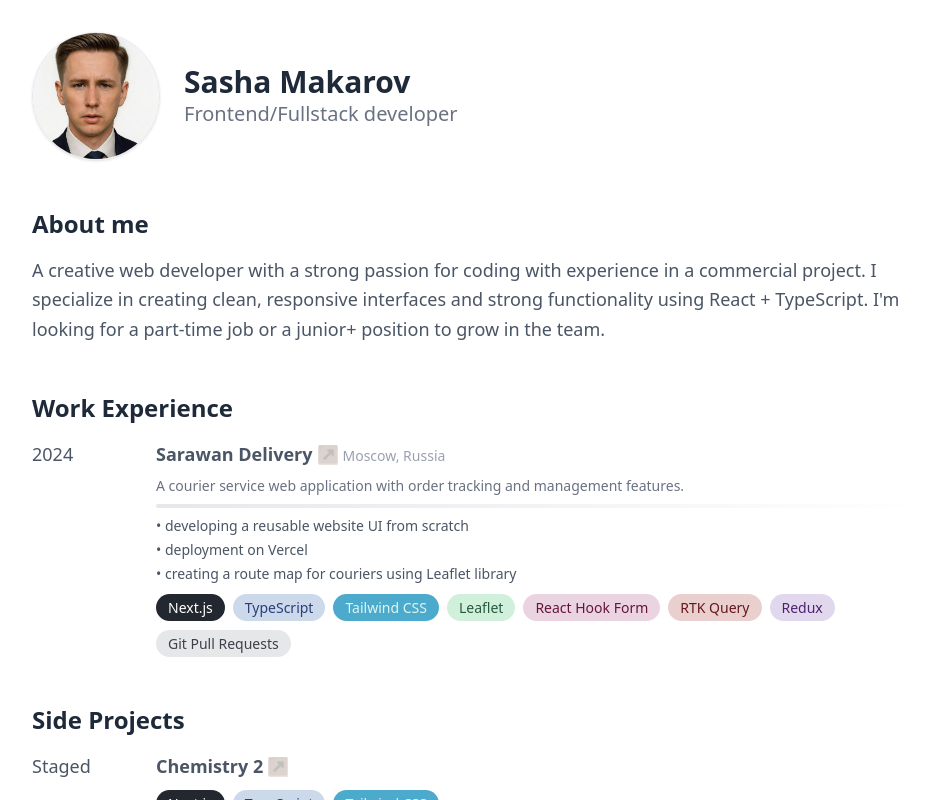
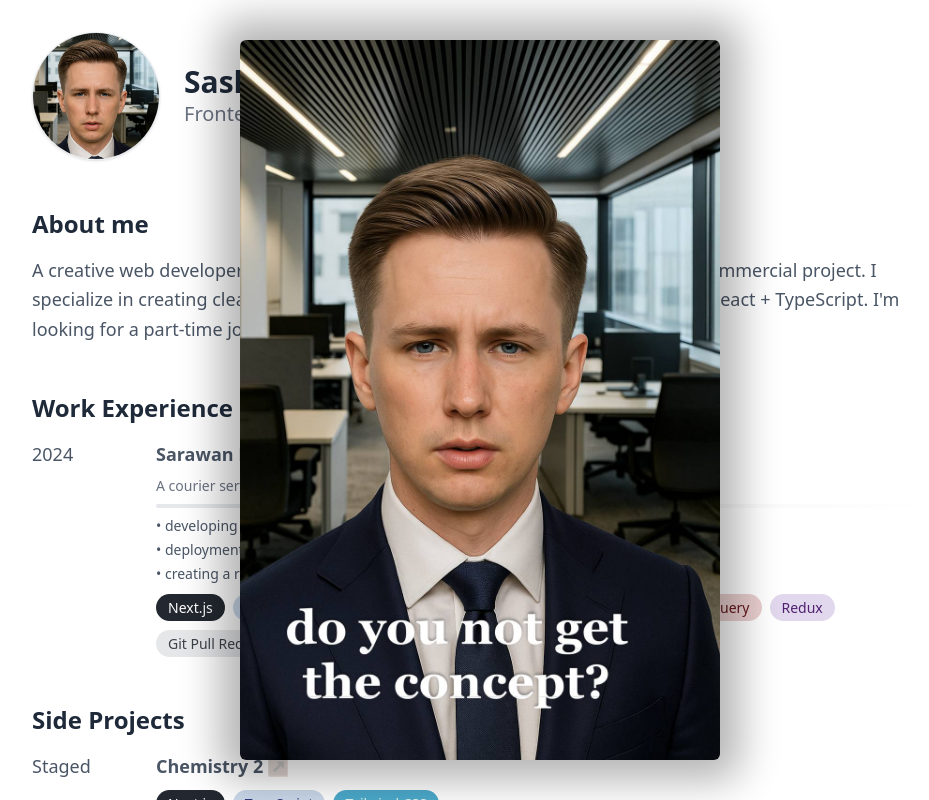
Before and after one commit to sayces/portfolio, a React (Vite) app: page / in a window 1280 px wide. Both pictures are taken after a click on the element 256 px from the left and 96 px from the top of the page. Shown: the top 800 px of the page, without its empty margins (160-1089 px from the left). Built offline with nearby package versions, Linux system fonts and the light colour scheme.

Commit message:
add profile fullscreen photo

```diff
--- /dev/null
+++ b/src/shared/components/FullscreenPhoto.tsx
@@ -0,0 +1,29 @@
+import React from "react";
+
+interface FullscreenPhotoProps {
+  src: string;
+  alt: string;
+  onClose: () => void;
+}
+
+const FullscreenPhoto: React.FC<FullscreenPhotoProps> = ({
+  src,
+  alt,
+  onClose,
+}) => {
+  return (
+    <div
+      className="fixed inset-0 z-50 flex items-center justify-center bg-transparent"
+      onClick={onClose}
+    >
+      <img
+        src={src}
+        alt={alt}
+        className="max-w-[90vw] max-h-[90vh] object-contain rounded-md shadow-[0_0_40px_20px_rgba(0,0,0,0.3)]"
+        onClick={(e) => e.stopPropagation()}
+      />
+    </div>
+  );
+};
+
+export default FullscreenPhoto;
--- a/src/shared/components/ProfilePhoto.tsx
+++ b/src/shared/components/ProfilePhoto.tsx
@@ -1,4 +1,5 @@
-import React from "react";
+import React, { useState } from "react";
+import FullscreenPhoto from "@/shared/components/FullscreenPhoto";
 
 interface ProfilePhotoProps {
   src: string;
@@ -8,14 +9,31 @@ interface ProfilePhotoProps {
 const classNames = {
   wrapper:
     "overflow-hidden rounded-full border border-gray-200 shadow-sm group cursor-pointer",
-  img: "w-full h-full object-cover object-center scale-110 transition-transform duration-400 ease-in-out group-hover:scale-100",
+  button: "w-full h-full cursor-pointer",
+  img: "w-full h-full object-[0%_30%] object-cover group-hover:object-[0_100%] scale-110 transition-all duration-400 ease-in-out group-hover:scale-100",
 };
 
 const ProfilePhoto: React.FC<ProfilePhotoProps> = ({ src, alt }) => {
+  const [isFullscreen, setIsFullscreen] = useState(false);
+
   return (
-    <div className={classNames.wrapper + " w-24 h-24 md:w-32 md:h-32"}>
-      <img src={src} alt={alt} className={classNames.img} />
-    </div>
+    <>
+      <div className={classNames.wrapper + " w-24 h-24 md:w-32 md:h-32"}>
+        <button
+          className={classNames.button}
+          onClick={() => setIsFullscreen(true)}
+        >
+          <img src={src} alt={alt} className={classNames.img} />
+        </button>
+      </div>
+      {isFullscreen && (
+        <FullscreenPhoto
+          src={src}
+          alt={alt}
+          onClose={() => setIsFullscreen(false)}
+        />
+      )}
+    </>
   );
 };
 
```
Also changed, not shown: public/profile_photo.jpg.
